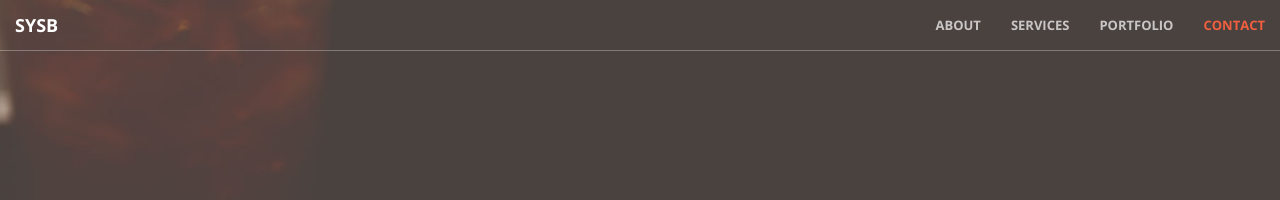
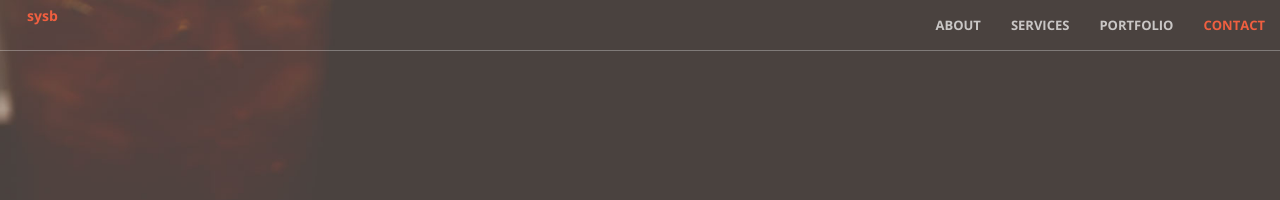
Before and after one commit to usama7628674/sysb.AI, a Jekyll site: the page built from index.html, in a window 1280 px wide. Shown: the top 200 px of the page. Built offline with Jekyll 4.4.1, drawn with Linux system fonts in a browser that asks for light colours.

Commit message:
change for SYSB header

```diff
--- a/_includes/nav.html
+++ b/_includes/nav.html
@@ -8,7 +8,7 @@
                 <span class="icon-bar"></span>
                 <span class="icon-bar"></span>
             </button>
-            <a class="navbar-brand page-scroll" href="#page-top">sysb</a>
+            <a class="btn page-scroll" href="#page-top">sysb</a>
         </div>
 
         <!-- Collect the nav links, forms, and other content for toggling -->
```
